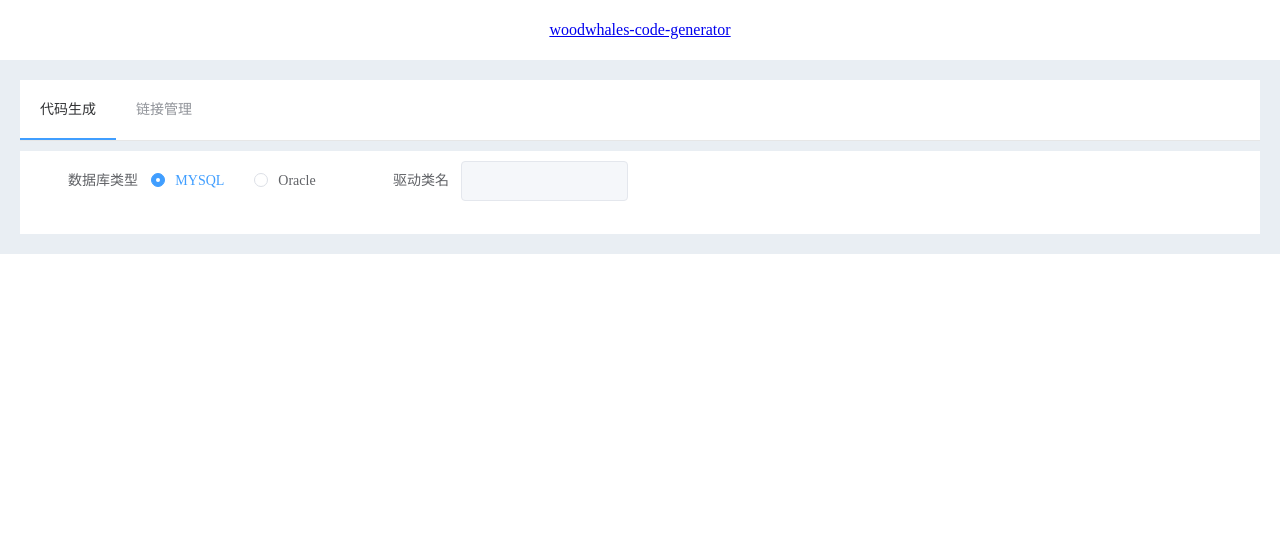
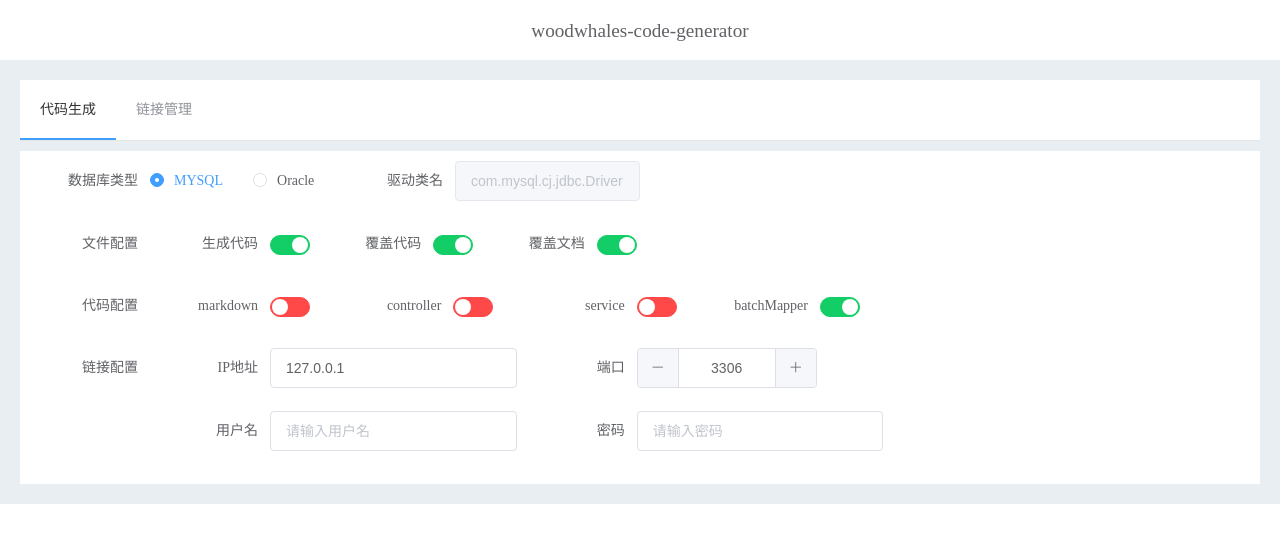
Before and after one commit to woodwhales/woodwhales-code-generator-web, a Vue app: page /codeGenerator in a window 1280 px wide. Shown: the top 542 px of the page. Built offline with nearby package versions, Linux system fonts and the light colour scheme.

Commit message:
added form

```diff
--- a/src/App.vue
+++ b/src/App.vue
@@ -5,7 +5,7 @@
 </template>
 
 <script>
-import Index from './components/Index'
+import Index from "@/components/Index";
 
 export default {
   name: 'App',
--- a/src/components/CodeGenerator.vue
+++ b/src/components/CodeGenerator.vue
@@ -1,8 +1,9 @@
 <template>
   <div class="main-body">
     <el-row>
-      <el-form ref="form" :model="form" label-width="120px">
-        <el-row :gutter="24">
+      <el-form ref="form" :model="dbConfig" label-width="120px">
+        <!-- 数据库类型 -->
+        <el-row>
           <el-col :span="6">
             <el-form-item label="数据库类型" prop="dbType">
               <el-radio v-model="dbConfig.dbType" label="MYSQL" @change="changeDbType($event)">MYSQL</el-radio>
@@ -14,8 +15,102 @@
               <el-input v-model="dbConfig.driverClassName" :disabled="true"></el-input>
             </el-form-item>
           </el-col>
-          <el-col :span="6"></el-col>
-          <el-col :span="6"></el-col>
+          <el-col :span="12"></el-col>
+        </el-row>
+        <!-- 文件配置 -->
+        <el-row>
+          <el-col :span="12">
+            <el-form-item label="文件配置" prop="dbType">
+              <el-row>
+                <el-col :span="8">
+                  <el-form-item label="生成代码" prop="generateCode">
+                    <el-switch v-model="dbConfig.generateCode" active-color="#13ce66"
+                               inactive-color="#ff4949"></el-switch>
+                  </el-form-item>
+                </el-col>
+                <el-col :span="8">
+                  <el-form-item label="覆盖代码" prop="overCode">
+                    <el-switch v-model="dbConfig.overCode" active-color="#13ce66" inactive-color="#ff4949"></el-switch>
+                  </el-form-item>
+                </el-col>
+                <el-col :span="8">
+                  <el-form-item label="覆盖文档" prop="overMarkdown">
+                    <el-switch v-model="dbConfig.overMarkdown" active-color="#13ce66"
+                               inactive-color="#ff4949"></el-switch>
+                  </el-form-item>
+                </el-col>
+              </el-row>
+            </el-form-item>
+          </el-col>
+          <el-col :span="12"></el-col>
+        </el-row>
+        <!-- 代码配置 -->
+        <el-row>
+          <el-form-item label="代码配置">
+            <el-col :span="4">
+              <el-form-item label="markdown" prop="generateMarkdown">
+                <el-switch v-model="dbConfig.generateMarkdown" active-color="#13ce66" inactive-color="#ff4949">
+                </el-switch>
+              </el-form-item>
+            </el-col>
+            <el-col :span="4">
+              <el-form-item label="controller" prop="generateController">
+                <el-switch v-model="dbConfig.generateController" active-color="#13ce66" inactive-color="#ff4949">
+                </el-switch>
+              </el-form-item>
+            </el-col>
+            <el-col :span="4">
+              <el-form-item label="service" prop="generateService">
+                <el-switch v-model="dbConfig.generateService" active-color="#13ce66" inactive-color="#ff4949">
+                </el-switch>
+              </el-form-item>
+            </el-col>
+            <el-col :span="4">
+              <el-form-item label="batchMapper" prop="generateBatchMapper">
+                <el-switch v-model="dbConfig.generateBatchMapper" active-color="#13ce66" inactive-color="#ff4949">
+                </el-switch>
+              </el-form-item>
+            </el-col>
+          </el-form-item>
+        </el-row>
+        <!-- 链接配置1 -->
+        <el-row>
+          <el-form-item label="链接配置">
+            <el-row>
+              <el-col :span="8">
+                <el-form-item label="IP地址" prop="ip">
+                  <el-input v-model="dbConfig.ip" placeholder="请输入主机名或IP地址"></el-input>
+                </el-form-item>
+              </el-col>
+              <el-col :span="8">
+                <el-form-item label="端口" prop="port">
+                  <el-input-number v-model="dbConfig.port" :min="1" :max="25535" placeholder="端口号"></el-input-number>
+                </el-form-item>
+              </el-col>
+              <el-col :span="8" v-if="dbConfig.dbType === 'ORACLE'">
+                <el-form-item label="SID" prop="sid">
+                  <el-input v-model="dbConfig.sid" placeholder="请输入SID"></el-input>
+                </el-form-item>
+              </el-col>
+            </el-row>
+          </el-form-item>
+        </el-row>
+        <!-- 链接配置2 -->
+        <el-row>
+          <el-form-item>
+            <el-row>
+              <el-col :span="8">
+                <el-form-item label="用户名" prop="username">
+                  <el-input v-model="dbConfig.username" placeholder="请输入用户名"></el-input>
+                </el-form-item>
+              </el-col>
+              <el-col :span="8">
+                <el-form-item label="密码" prop="password">
+                  <el-input v-model="dbConfig.password" type="password" placeholder="请输入密码"></el-input>
+                </el-form-item>
+              </el-col>
+            </el-row>
+          </el-form-item>
         </el-row>
       </el-form>
     </el-row>
@@ -28,7 +123,20 @@ export default {
   data() {
     return {
       dbConfig: {
-        dbType: 'MYSQL'
+        dbType: 'MYSQL',
+        driverClassName: "com.mysql.cj.jdbc.Driver",
+        generateCode: true,
+        overCode: true,
+        overMarkdown: true,
+        generateMarkdown: false,
+        generateController: false,
+        generateService: false,
+        generateBatchMapper: true,
+        ip: '127.0.0.1',
+        port: '3306',
+        sid: 'orcl',
+        username: '',
+        password: ''
       }
     }
   },
--- a/src/components/Index.vue
+++ b/src/components/Index.vue
@@ -1,7 +1,7 @@
 <template>
   <el-container>
     <el-header>
-      <a href="/index">woodwhales-code-generator</a>
+      <el-link href="/index" :underline="false" style="font-size: larger">woodwhales-code-generator</el-link>
     </el-header>
     <el-main>
       <el-menu mode="horizontal" :default-active="$route.path" router>
@@ -35,7 +35,6 @@ export default {
   color: #333;
   min-height: 100%;
   height: 100%;
-  text-align: center;
 }
 
 body > .el-container {
```
